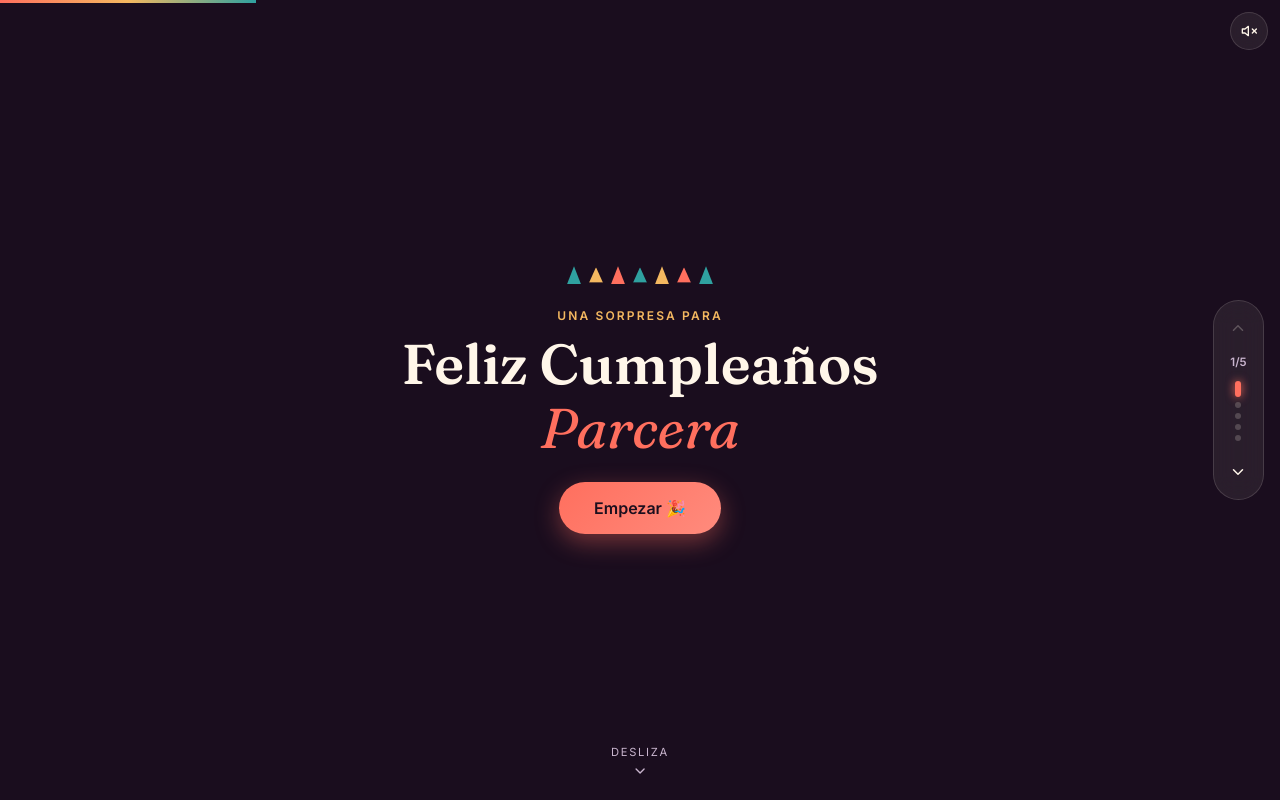
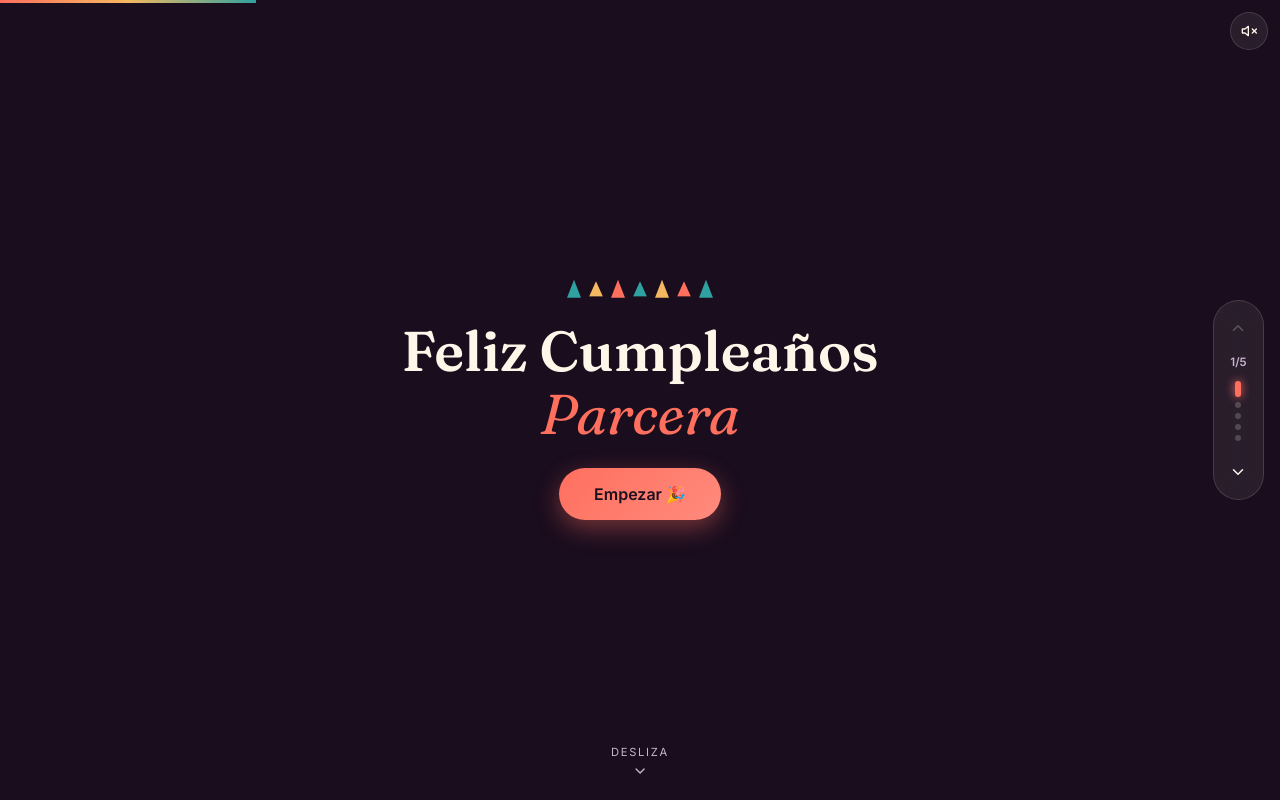
Before and after one commit to Adtsx7/parcera, a plain HTML site: page index.html in a window 1280 px wide. Drawn offline with Linux system fonts and the light colour scheme.

```diff
--- a/index.html
+++ b/index.html
@@ -140,7 +140,6 @@
 
   <section class="slide" data-slide="0">
     <div class="garland" aria-hidden="true"><span></span><span></span><span></span><span></span><span></span><span></span><span></span></div>
-    <p class="eyebrow">Una sorpresa para</p>
     <h1>Feliz Cumpleaños<span class="name" id="nameSlot">Parcera</span></h1>
     <button class="btn" id="startBtn">Empezar 🎉</button>
     <div class="scroll-hint" aria-hidden="true">
```
